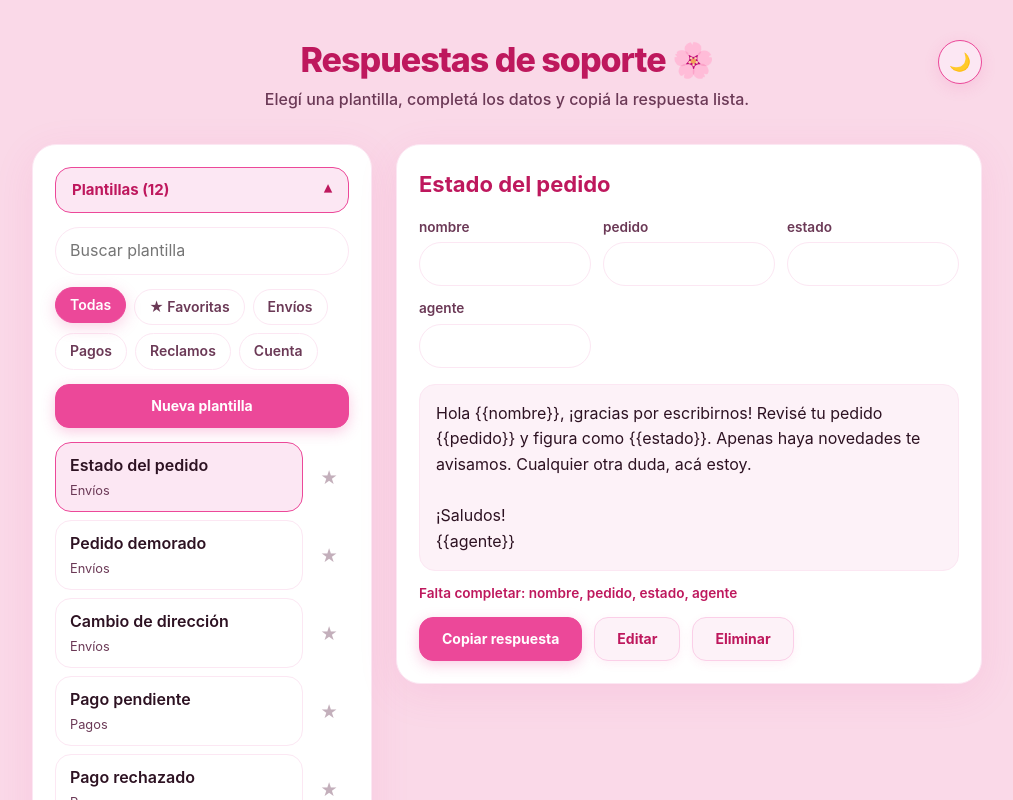
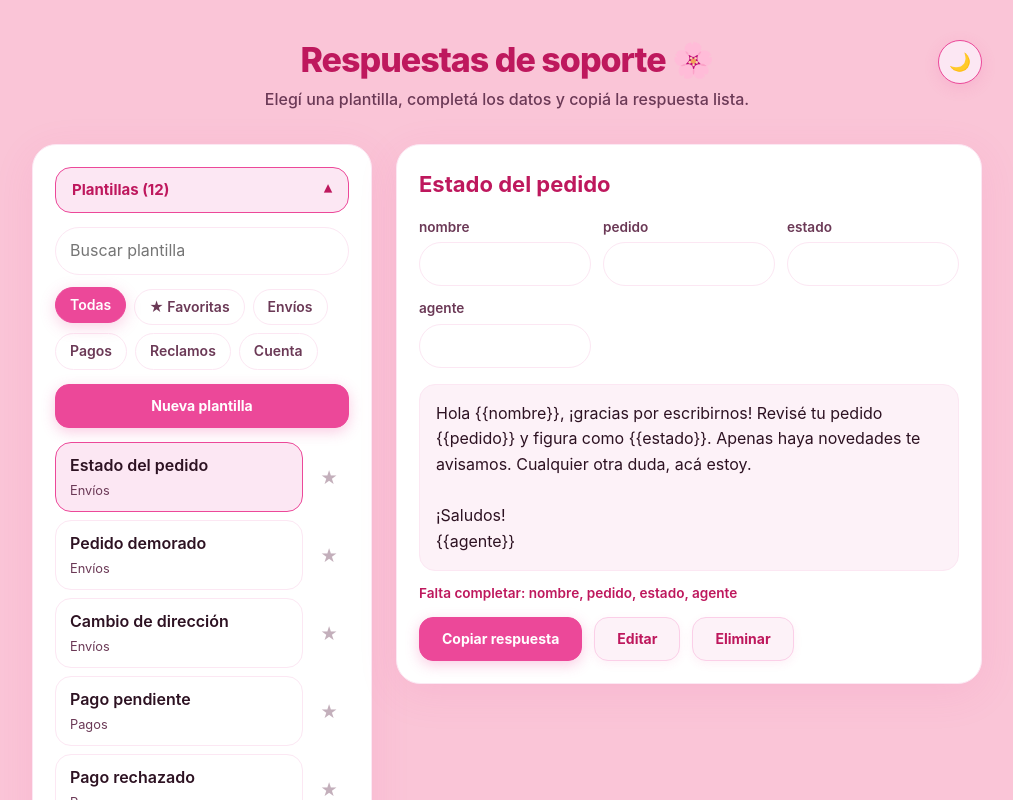
Before and after one commit to FlorBagnis/CX-macros, a React (Vite) app: page / in a window 1280 px wide. Shown: the top 800 px of the page, without its empty margins (133-1146 px from the left). Built offline with nearby package versions, Linux system fonts and the light colour scheme.

Commit message:
Update background color variable to a lighter shade

```diff
--- a/src/styles.css
+++ b/src/styles.css
@@ -2,7 +2,7 @@
 
 /* Paleta copiada del style.css del portfolio modificada a mas claro */
 :root {
-  --rosa-fondo: #fad9E8;
+  --rosa-fondo: #fac5d7;
   --rosa-brillante: #ec4899;
   --rosa-oscuro: #be185d;
   --rosa-suave: #fce7f3;
```
